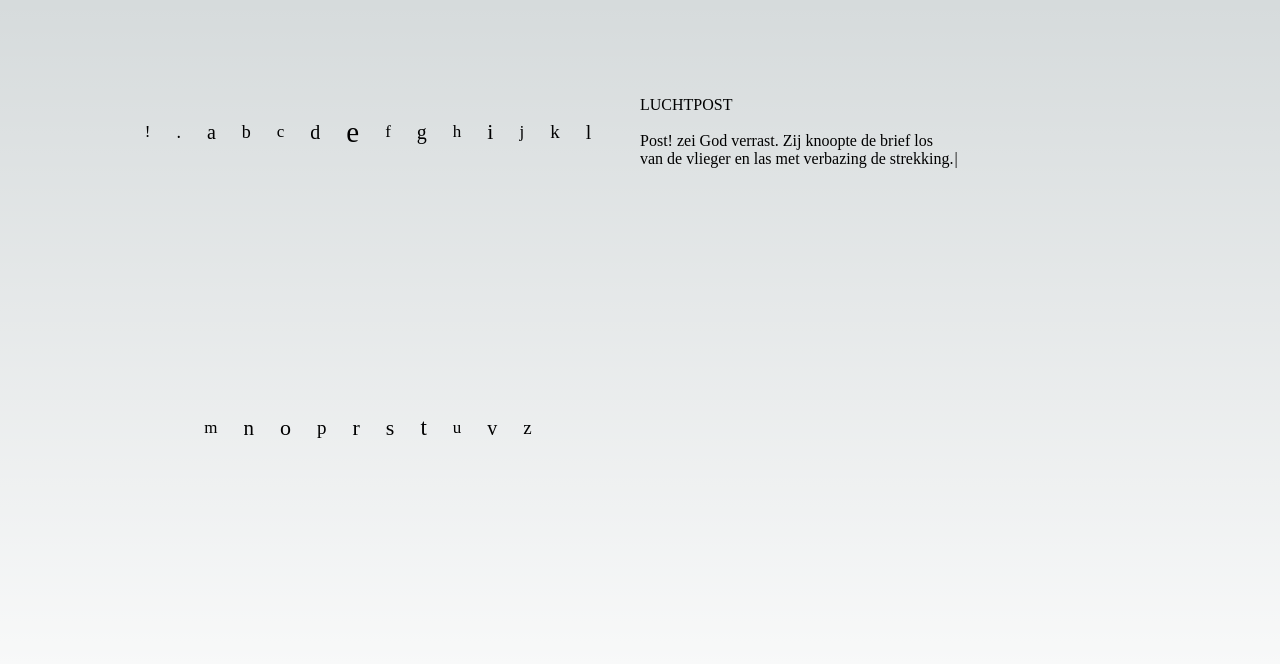
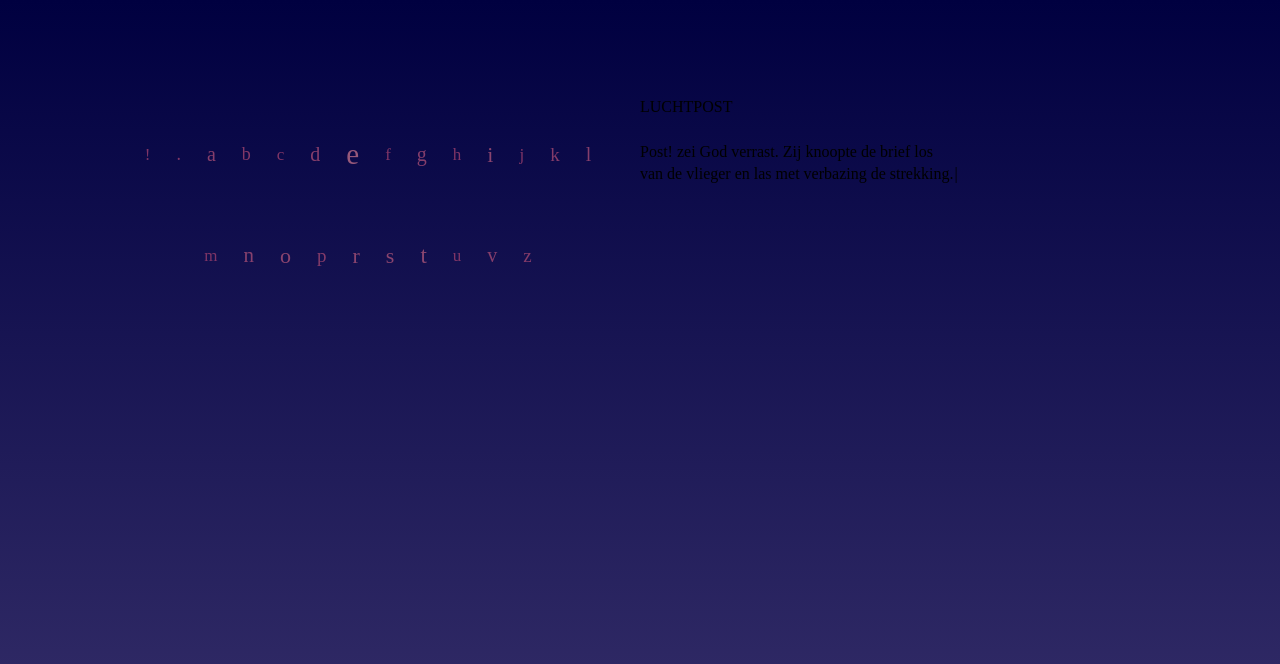
Before and after one commit to ludder/vlieger, a Next.js app: page / in a window 1280 px wide. Shown: the top 664 px of the page. Built offline with nearby package versions, Linux system fonts and the light colour scheme.

Commit message:
Add some styling

```diff
--- a/components/TypeWriter.js
+++ b/components/TypeWriter.js
@@ -64,9 +64,12 @@ export default function TypeWriter() {
 
   return (
     <div style={{ display: "grid", gridTemplateColumns: "50% 50%", minHeight: 'calc(100vh - 12rem)' }}>
-      <div style={{ display: 'flex', flexWrap: 'wrap', padding: '1rem 2rem', gap: '1rem', justifyContent: 'center', animation: '0.5s all linear' }}>{
+      <div style={{ display: 'flex', flexWrap: 'wrap', padding: '1rem 2rem', gap: '1rem', justifyContent: 'center', alignContent: 'flex-start', animation: '0.5s all linear' }}>{
         getLetterCount(typedLetters).map((obj, index) => {
-          return <span key={index} style={{ margin: "5px", lineHeight: '30px', fontSize: `${16 + obj.count}px` }}>{obj.letter}</span>
+          const red = Math.min(255, 125 + obj.count * 2)
+          const green = Math.min(255, 50 + obj.count * 3)
+          const blue = Math.min(255, 100 + obj.count * 1.7)
+          return <span key={index} style={{ margin: "5px", lineHeight: '75px', fontSize: `${16 + obj.count}px`, color: `rgb(${red}, ${green}, ${blue})` }}>{obj.letter}</span>
         })
       }</div>
       <div>
@@ -90,9 +93,6 @@ export default function TypeWriter() {
               }
             }
             )
-            // .callFunction(() => {
-            //   console.log("String typed out!");
-            // })
           }}
         />
       </div>
--- a/styles/Home.module.css
+++ b/styles/Home.module.css
@@ -3,8 +3,10 @@
   flex-direction: column;
   justify-content: space-between;
   align-items: center; */
+  background: linear-gradient(#000040, #37306B);
   padding: 6rem;
   min-height: 100vh;
+  line-height: 1.4;
 }
 
 .description {
```
